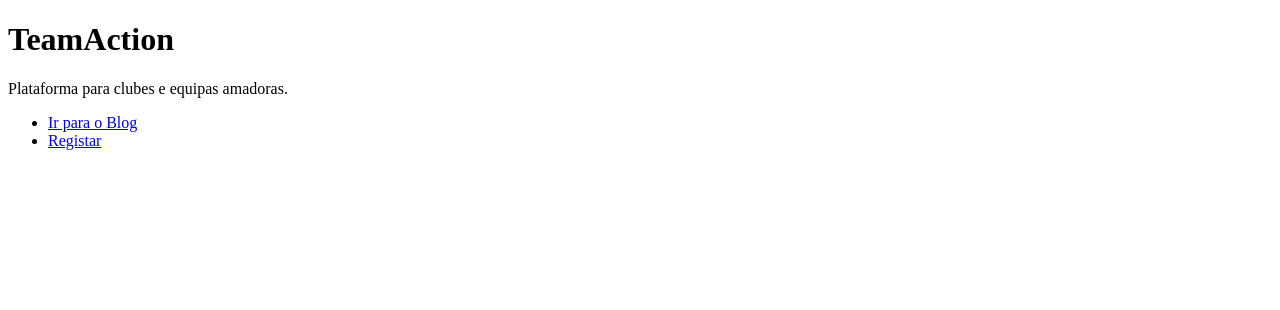
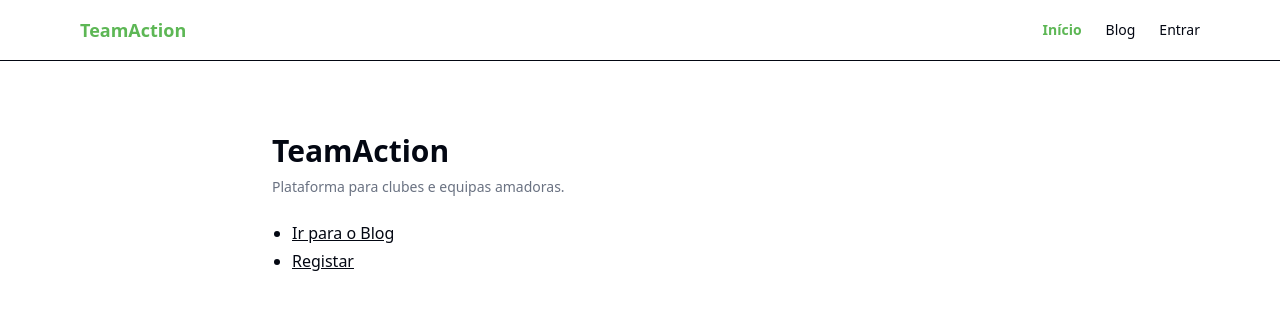
Before and after one commit to MarcosADL/teamaction, a Next.js app: page / in a window 1280 px wide. Shown: the top 310 px of the page. Built offline with nearby package versions, Linux system fonts and the light colour scheme; no server answers.

Commit message:
feat(navbar): navegação global com sessão (login/logout/backoffice)

```diff
--- /dev/null
+++ b/app/_components/Navbar.tsx
@@ -0,0 +1,73 @@
+"use client";
+
+import Link from "next/link";
+import { usePathname, useRouter } from "next/navigation";
+import { useSession } from "./useSession";
+import { supabase } from "@/lib/supabase-browser";
+
+export default function Navbar() {
+  const pathname = usePathname();
+  const router = useRouter();
+  const { user, loading } = useSession();
+
+  async function handleLogout() {
+    await supabase.auth.signOut();
+    router.replace("/");
+    router.refresh();
+  }
+
+  return (
+    <header className="border-b bg-background sticky top-0 z-50">
+      <nav className="mx-auto flex max-w-6xl items-center justify-between p-4">
+        <span className="text-lg font-bold text-primary">TeamAction</span>
+        <ul className="flex gap-6 text-sm">
+          <li>
+            <Link
+              href="/"
+              className={pathname === "/" ? "text-primary font-semibold" : ""}
+            >
+              Início
+            </Link>
+          </li>
+          <li>
+            <Link
+              href="/blog"
+              className={pathname?.startsWith("/blog") ? "text-primary font-semibold" : ""}
+            >
+              Blog
+            </Link>
+          </li>
+          {user ? (
+            <>
+              <li>
+                <Link
+                  href="/backoffice"
+                  className={pathname?.startsWith("/backoffice") ? "text-primary font-semibold" : ""}
+                >
+                  Backoffice
+                </Link>
+              </li>
+              <li>
+                <button
+                  onClick={handleLogout}
+                  className="hover:underline text-red-600"
+                >
+                  Sair
+                </button>
+              </li>
+            </>
+          ) : !loading ? (
+            <li>
+              <Link
+                href="/login"
+                className={pathname === "/login" ? "text-primary font-semibold" : ""}
+              >
+                Entrar
+              </Link>
+            </li>
+          ) : null}
+        </ul>
+      </nav>
+    </header>
+  );
+}
--- /dev/null
+++ b/app/_components/useSession.ts
@@ -0,0 +1,33 @@
+"use client";
+
+import { useEffect, useState } from "react";
+import { supabase } from "@/lib/supabase-browser";
+
+export function useSession() {
+  const [loading, setLoading] = useState(true);
+  const [user, setUser] = useState<any | null>(null);
+
+  useEffect(() => {
+    let ignore = false;
+
+    async function load() {
+      setLoading(true);
+      const { data } = await supabase.auth.getSession();
+      if (!ignore) setUser(data.session?.user ?? null);
+      setLoading(false);
+    }
+
+    load();
+
+    const { data: sub } = supabase.auth.onAuthStateChange((_event, session) => {
+      if (!ignore) setUser(session?.user ?? null);
+    });
+
+    return () => {
+      ignore = true;
+      sub.subscription.unsubscribe();
+    };
+  }, []);
+
+  return { loading, user };
+}
--- a/app/layout.tsx
+++ b/app/layout.tsx
@@ -1,10 +1,19 @@
 import type { Metadata } from "next";
-export const metadata: Metadata = { title: "TeamAction", description: "Plataforma TeamAction." };
+import "./globals.css";
+import Navbar from "./_components/Navbar";
+
+export const metadata: Metadata = {
+  title: "TeamAction",
+  description: "Plataforma TeamAction.",
+};
 
 export default function RootLayout({ children }: { children: React.ReactNode }) {
   return (
-    <html lang="pt">
-      <body>{children}</body>
+    <html lang="pt" suppressHydrationWarning>
+      <body className="min-h-dvh bg-background text-foreground antialiased">
+        <Navbar />
+        <main className="mx-auto max-w-6xl p-6">{children}</main>
+      </body>
     </html>
   );
 }
```
